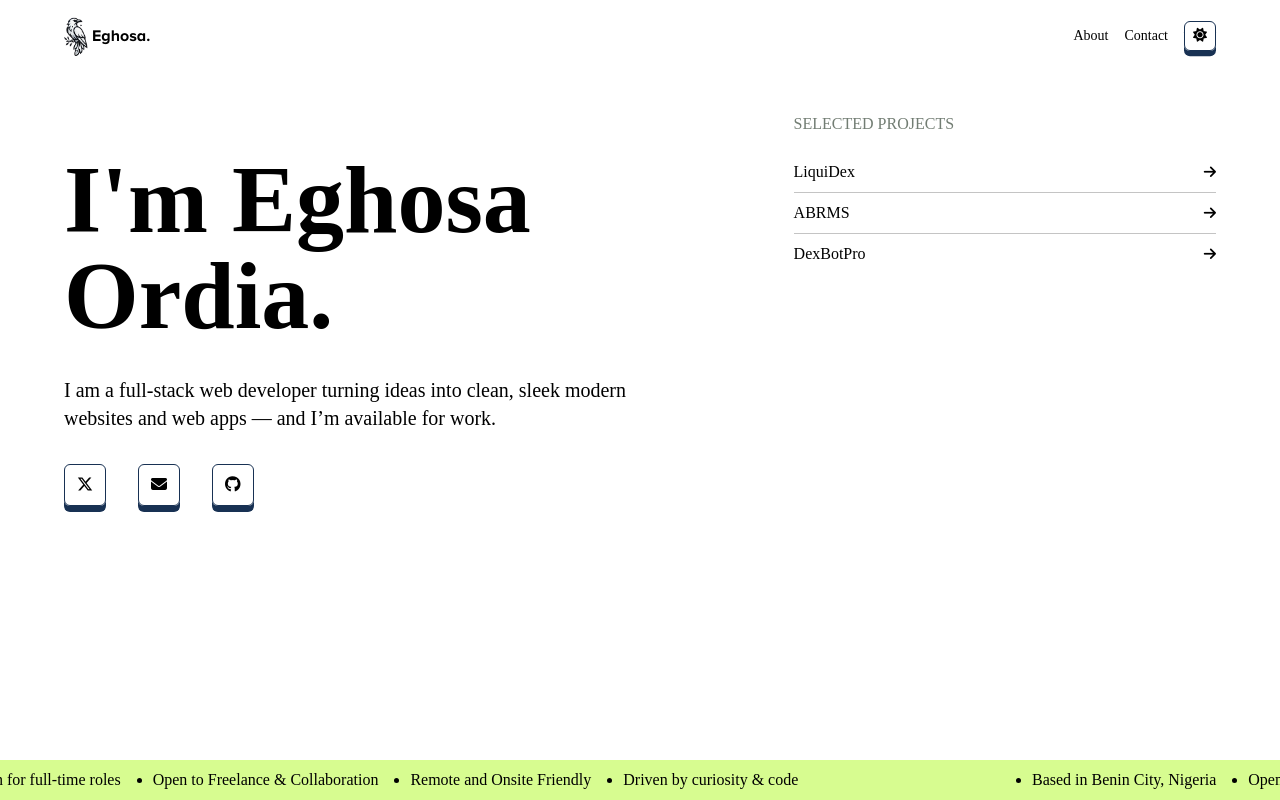
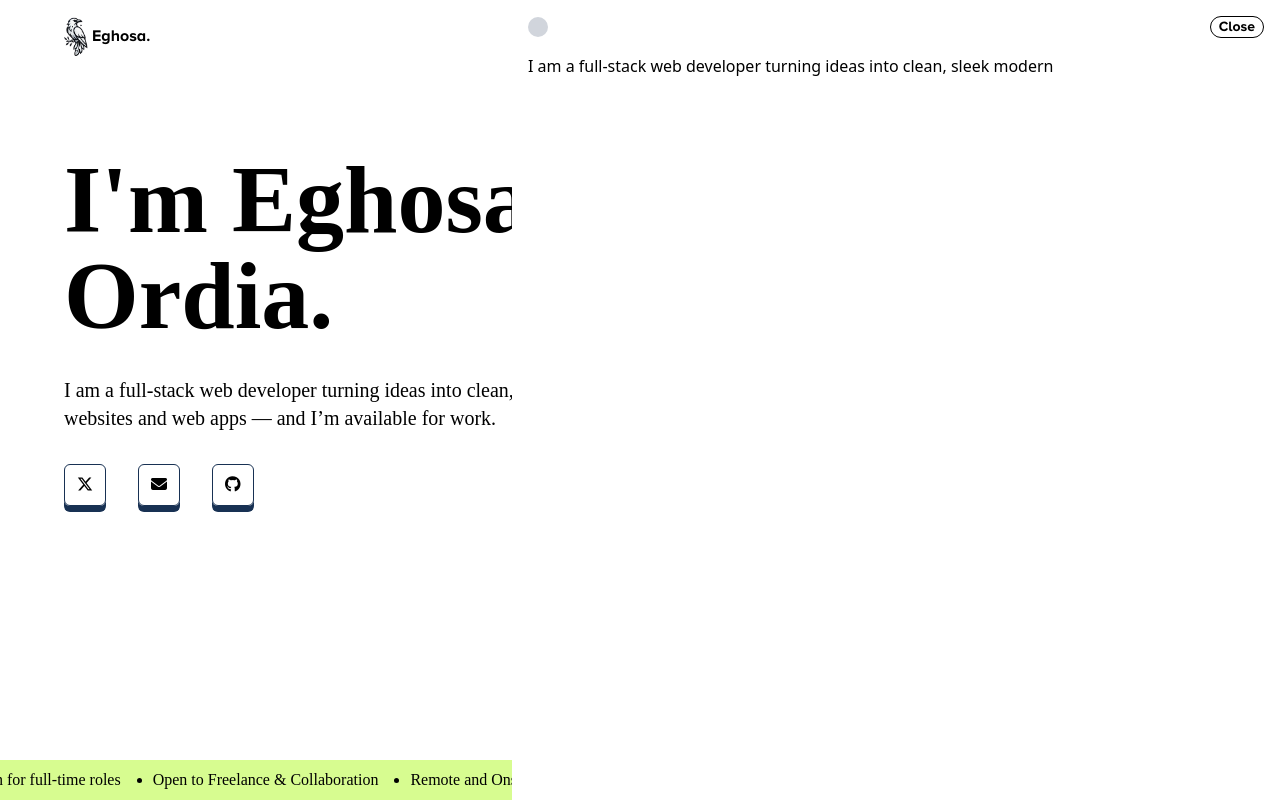
Before and after one commit to Hardy101/Eghosa, a React (Vite) app: page / in a window 1280 px wide. Shown: the top 800 px of the page. Built offline with nearby package versions, Linux system fonts and the light colour scheme; a web font is replaced by a local one.

Commit message:
feat: integrate Sidebar component into App and enhance styling for better layout

```diff
--- a/src/App.tsx
+++ b/src/App.tsx
@@ -4,15 +4,19 @@ import "./App.css";
 import NavBar from "./components/navbar";
 import Hero from "./components/hero";
 import Liquidex from "./components/liquidex";
+import Sidebar from "./components/sidebar";
 
 function App() {
   const divRef = useRef<HTMLDivElement>(null);
   return (
     <>
-      <NavBar />
-      <Hero divRef={divRef} />
+      <div className="relative">
+        <NavBar />
+        <Hero divRef={divRef} />
 
-      <Liquidex divRef={divRef} />
+        <Liquidex divRef={divRef} />
+        <Sidebar />
+      </div>
     </>
   );
 }
--- a/src/components/sidebar.tsx
+++ b/src/components/sidebar.tsx
@@ -1,9 +1,9 @@
 const Sidebar = () => {
   return (
-    <aside>
-      <div className="fixed h-full bg-white heading flex justify-between z-50">
-        <span className="inline-block w-4 h-4 my-auto"></span>
-        <button className="my-auto border rounded-2xl font-proxima-bold">
+    <aside className="fixed p-4 w-full md:w-3/5 h-full top-0 right-0 bg-white text-black heading z-50">
+      <div className=" flex justify-between mb-4">
+        <span className="inline-block w-5 bg-gray-300 h-5 rounded-full my-auto"></span>
+        <button className="my-auto border rounded-2xl font-proxima-bold text-sm px-2">
           Close
         </button>
       </div>
```
